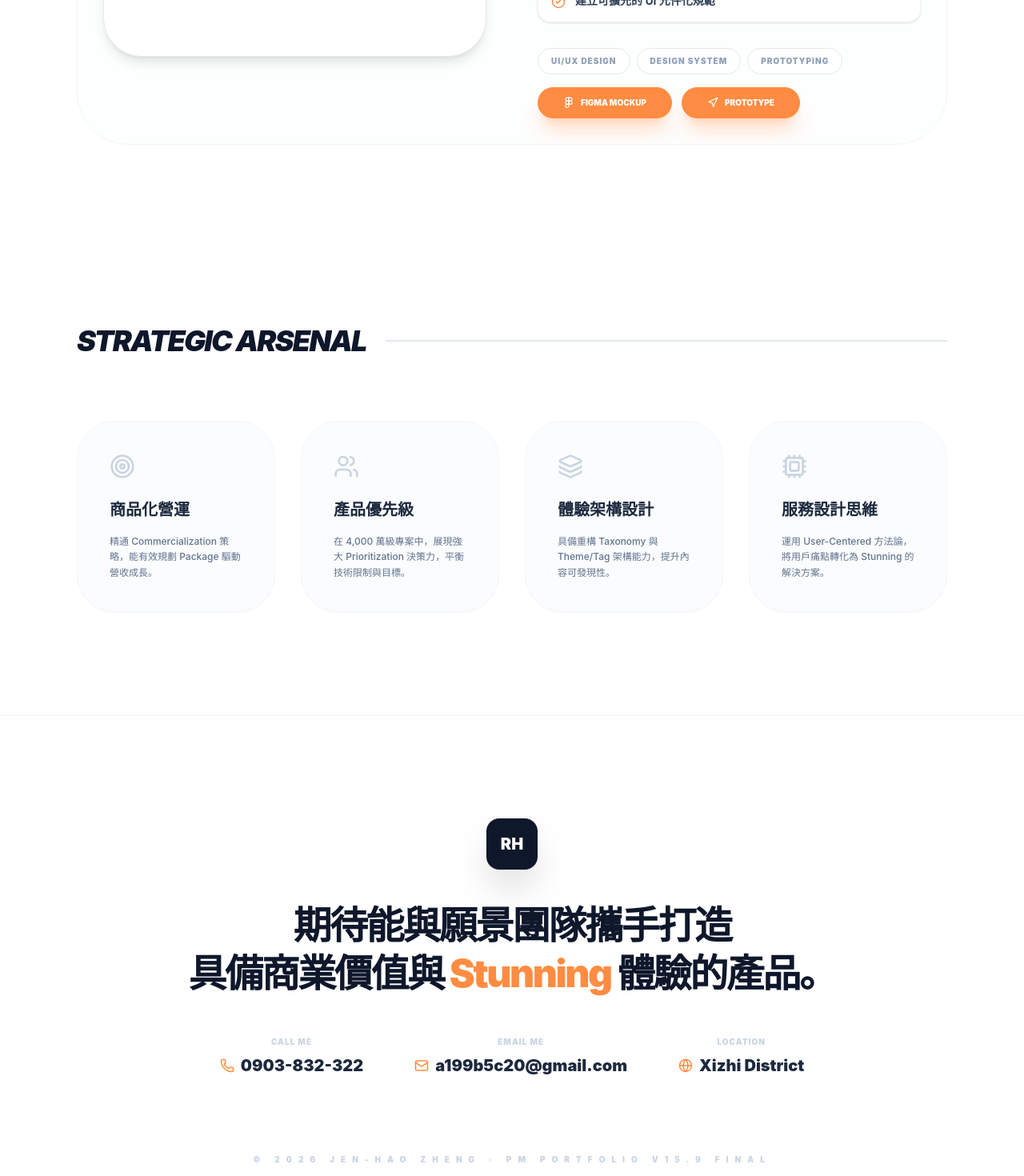
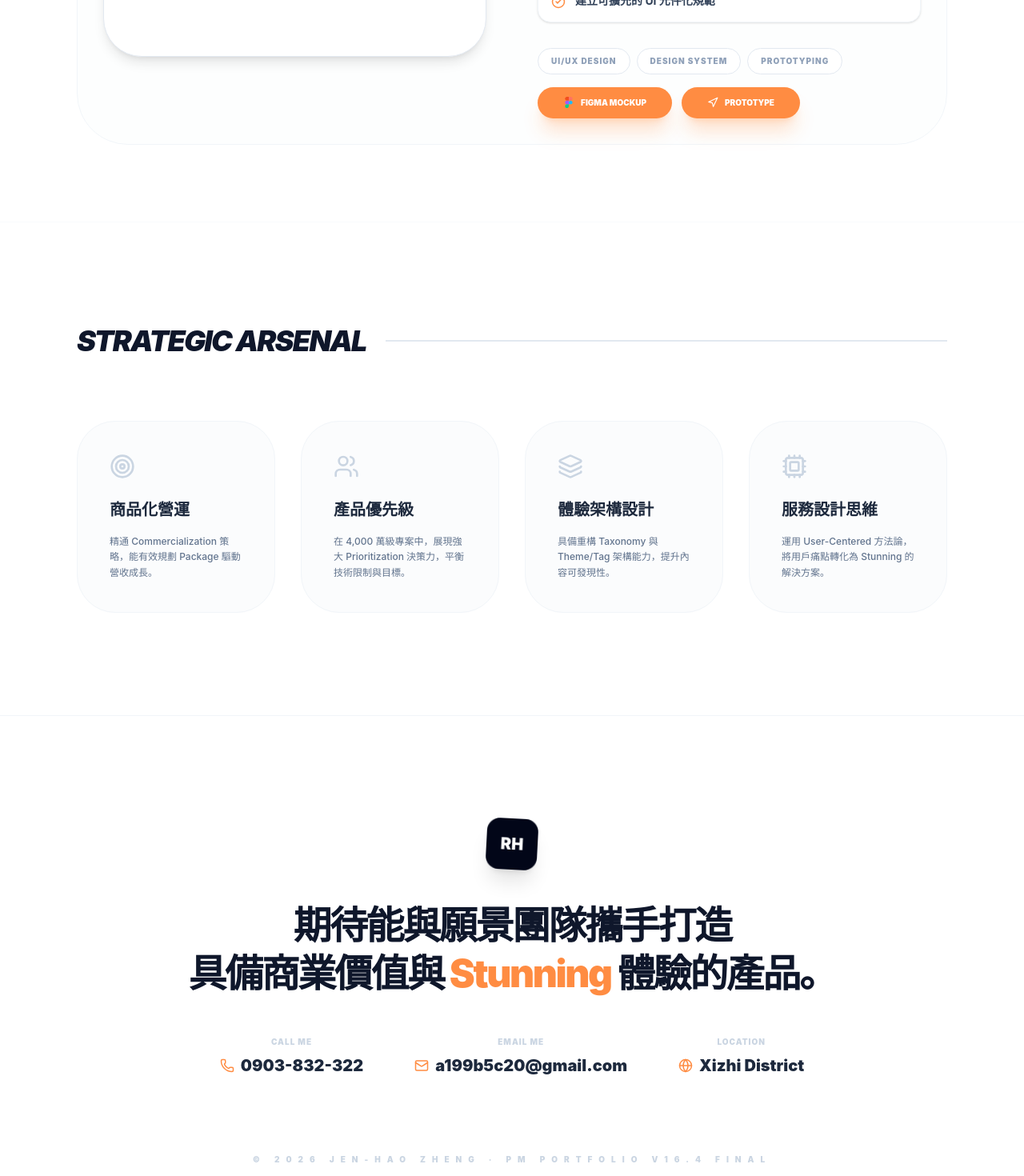
Before and after one commit to 24279160/my-portfolio, a React (Vite) app: page / in a window 1280 px wide. Shown: the part 3660-5130 px from the top of the page at 80% size. Built offline with nearby package versions, Linux system fonts and the light colour scheme.

Commit message:
Add files via upload

```diff
--- a/src/App.jsx
+++ b/src/App.jsx
@@ -20,11 +20,21 @@ import {
   X,
   User,
   ExternalLink,
-  Figma,
   Navigation,
   Zap,
   Briefcase
 } from 'lucide-react';
+
+// 自定義 Figma SVG 圖標 (避免套件版本衝突)
+const FigmaIcon = ({ size = 14 }) => (
+  <svg width={size} height={size} viewBox="0 0 38 57" fill="none" xmlns="http://www.w3.org/2000/svg">
+    <path d="M19 28.5C19 23.2533 23.2533 19 28.5 19C33.7467 19 38 23.2533 38 28.5C38 33.7467 33.7467 38 28.5 38H19V28.5Z" fill="#1ABCFE"/>
+    <path d="M0 47.5C0 42.2533 4.2467 38 9.5 38H19V47.5C19 52.7467 14.7533 57 9.5 57C4.2467 57 0 52.7467 0 47.5Z" fill="#0ACF83"/>
+    <path d="M19 0V19H28.5C33.7467 19 38 14.7467 38 9.5C38 4.2533 33.7467 0 28.5 0H19Z" fill="#FF7262"/>
+    <path d="M0 9.5C0 14.7467 4.2467 19 9.5 19H19V0H9.5C4.2467 0 0 4.2533 0 9.5Z" fill="#F24E1E"/>
+    <path d="M0 28.5C0 33.7467 4.2467 38 9.5 38H19V19H9.5C4.2467 19 0 23.2533 0 28.5Z" fill="#A259FF"/>
+  </svg>
+);
 
 // --- 核心組件：優雅對焦導航滑鼠 ---
 const CustomCursor = () => {
@@ -194,7 +204,7 @@ const MagneticHeadline = ({ mouse }) => {
   );
 };
 
-// --- 頭像組件：妳的真人照 ---
+// --- 頭像組件 ---
 const ProfilePhoto = ({ mouse }) => {
   const [center, setCenter] = useState({ x: 0, y: 0 });
   const [isHovered, setIsHovered] = useState(false);
@@ -312,7 +322,7 @@ const App = () => {
       icon: Layout,
       skills: ['UI/UX Design', 'Design System', 'Prototyping'],
       ctas: [
-        { label: 'FIGMA MOCKUP', url: 'https://www.figma.com/design/Zqj906uj1rMQpcvOwg24LE/BUS%2B_3%2F31--UI?node-id=138-1498', icon: <Figma size={14} /> },
+        { label: 'FIGMA MOCKUP', url: 'https://www.figma.com/design/Zqj906uj1rMQpcvOwg24LE/BUS%2B_3%2F31--UI?node-id=138-1498', icon: <FigmaIcon size={14} /> },
         { label: 'PROTOTYPE', url: 'https://www.figma.com/proto/Zqj906uj1rMQpcvOwg24LE/BUS--UI?page-id=138%3A1498&node-id=710-73139', icon: <Navigation size={14} /> }
       ]
     }
@@ -498,9 +508,7 @@ const App = () => {
               { title: '服務設計思維', icon: <Cpu size={32} />, desc: '運用 User-Centered 方法論，將用戶痛點轉化為 Stunning 的解決方案。' }
             ].map((item, i) => (
               <div key={i} className="p-10 border border-slate-100 rounded-[3rem] bg-slate-50/50 hover:bg-white hover:shadow-2xl transition-all duration-500 group relative overflow-hidden transform hover:-translate-y-2 h-full min-h-[220px]">
-                <div className="mb-6 text-slate-300 group-hover:text-accent group-hover:scale-110 group-hover:-translate-y-1 transition-all duration-500 relative z-10 w-fit">
-                  {item.icon}
-                </div>
+                <div className="mb-6 text-slate-300 group-hover:text-[#FF8C42] transition-all duration-500">{item.icon}</div>
                 <h4 className="text-xl font-black mb-4 text-slate-800">{item.title}</h4>
                 <p className="text-slate-500 text-xs leading-relaxed font-medium">{item.desc}</p>
                 <div className="absolute bottom-0 left-0 w-0 h-2 bg-[#FF8C42] group-hover:w-full transition-all duration-500"></div>
@@ -512,7 +520,7 @@ const App = () => {
 
       <footer id="about" className="py-32 px-6 bg-white text-center border-t border-slate-100">
         <div className="max-w-4xl mx-auto">
-          <div className="w-16 h-16 bg-slate-900 rounded-2xl mx-auto mb-10 flex items-center justify-center text-white font-black text-xl shadow-2xl transition-transform hover:scale-110 pointer-events-auto cursor-pointer">
+          <div className="w-16 h-16 bg-slate-950 rounded-2xl mx-auto mb-10 flex items-center justify-center text-white font-black text-xl shadow-xl rotate-3 hover:scale-110 transition-transform duration-300">
             RH
           </div>
           <h2 className="text-4xl md:text-5xl font-black text-slate-900 mb-12 leading-tight tracking-tighter pointer-events-none opacity-100">
@@ -537,7 +545,7 @@ const App = () => {
               <span className="text-xl text-slate-800 font-black flex items-center gap-2"><Globe size={18} className="text-[#FF8C42]" />Xizhi District</span>
             </div>
           </div>
-          <div className="mt-24 text-[10px] font-black text-slate-300 tracking-[0.8em] uppercase">© 2026 JEN-HAO ZHENG · PM PORTFOLIO V15.9 FINAL</div>
+          <div className="mt-24 text-[10px] font-black text-slate-300 tracking-[0.8em] uppercase">© 2026 JEN-HAO ZHENG · PM PORTFOLIO V16.4 FINAL</div>
         </div>
       </footer>
     </div>
```
